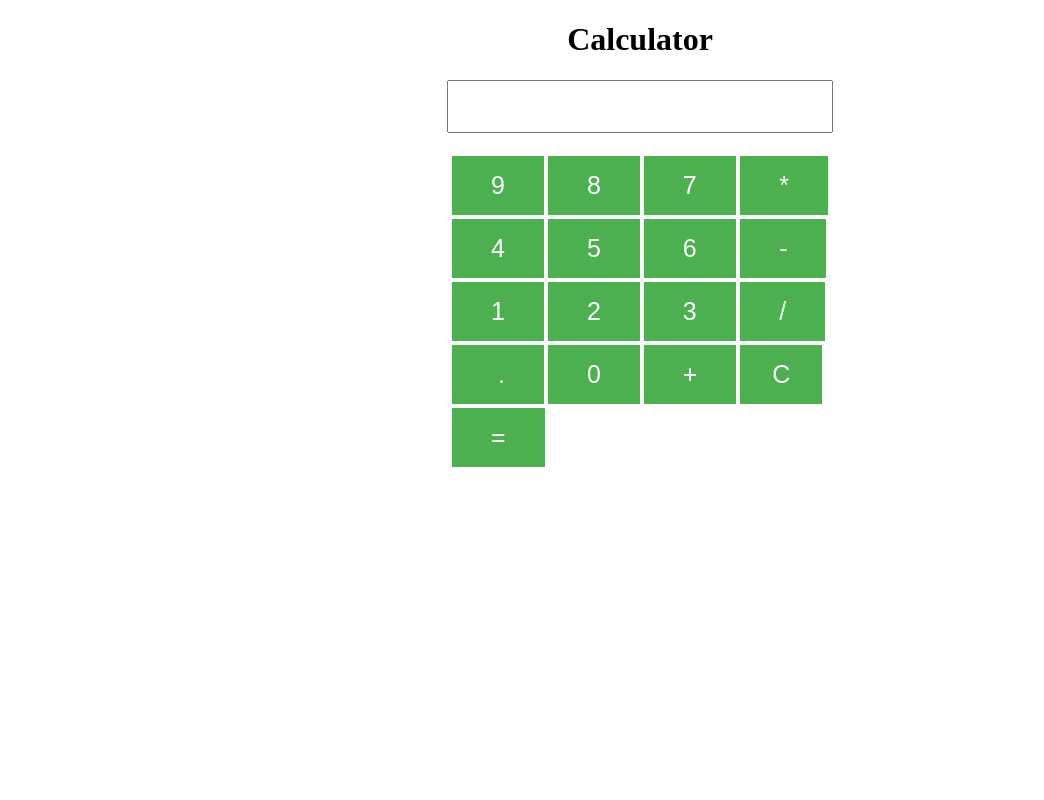
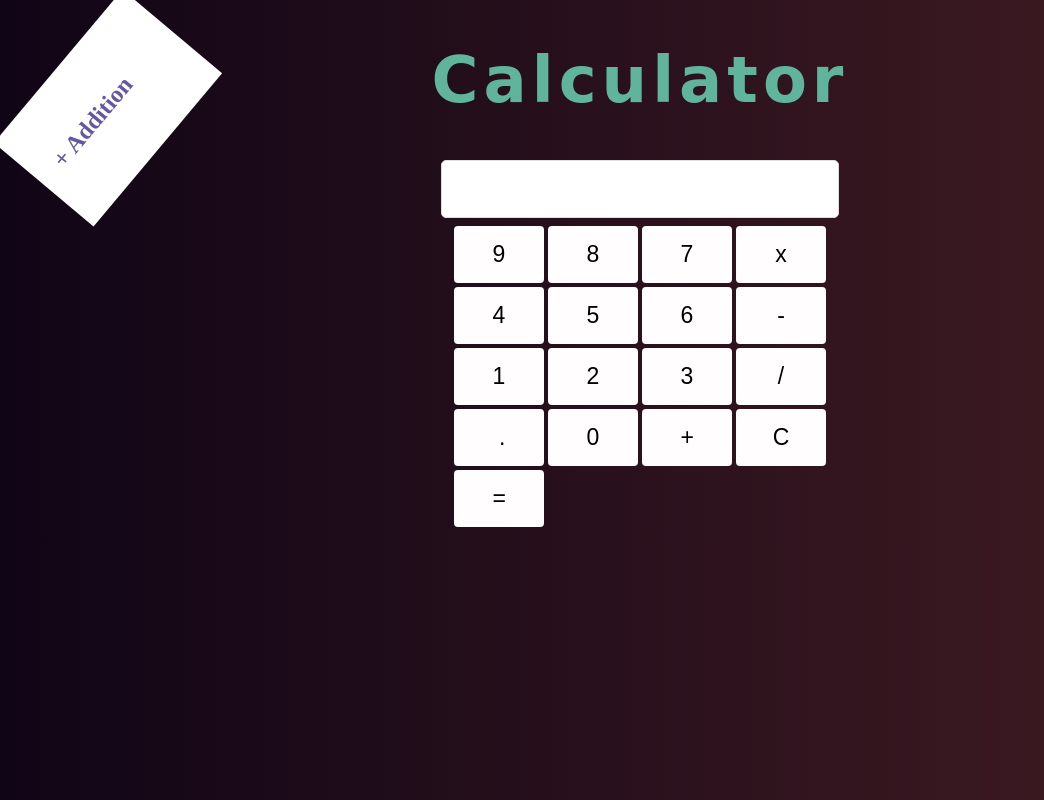
Before and after one commit to srikanthkarra376/Calculator, a plain HTML site: page index.html in a window 1280 px wide. Shown: the whole page, without its empty margins (0-1044 px from the left). Drawn offline with Linux system fonts and the light colour scheme; a web font is replaced by a local one.

Commit message:
added background gradient

```diff
--- a/index.html
+++ b/index.html
@@ -6,10 +6,15 @@
   <title>Calculator</title>
   <meta name="viewport" content="width=device-width, initial-scale=1">
   <link rel="stylesheet" type="text/css" media="screen" href="style.css" />
+  <link href="https://fonts.googleapis.com/css?family=Hanalei+Fill" rel="stylesheet">
 
 </head>
 <body>
   <div id="wrapper">
+
+    <div id="addition">
+      <p>+ Addition</p>
+    </div>
     <center>
       <h1>Calculator</h1>
        <form name="mycal">
@@ -20,7 +25,7 @@
                <td><input type="button" onclick="mycal.result.value +='9'" value=" 9 "></td>
                <td><input type="button" onclick="mycal.result.value +='8'" value=" 8 "></td>
                <td><input type="button" onclick="mycal.result.value +='7'" value=" 7 "></td>
-               <td><input type="button" onclick="mycal.result.value +='*'" value=" * "></td>
+               <td><input type="button" onclick="mycal.result.value +='*'" value=" x "></td>
              </tr>
              <tr>
                 <td><input type="button" onclick="mycal.result.value +='4'" value=" 4 "></td>
@@ -39,8 +44,8 @@
                     <td> <input type="button" onclick="mycal.result.value +='0'" value=" 0 "></td>
                     <td> <input type="button" onclick="mycal.result.value +='+'" value=" + "></td>
                     <td><input type="button" onclick="mycal.result.value =''" value="C"></td>
-                    </tr>
-                    <tr><td colspan="8"><input id="equalBtn" type="button" onclick="mycal.result.value =eval(mycal.result.value)" value=" = "></td></tr>
+                 </tr>
+                    <tr><td colspan="4"><input id="equalBtn" type="button" onclick="mycal.result.value =eval(mycal.result.value)" value=" = "></td></tr>
 
            </table>
          </form>
--- a/style.css
+++ b/style.css
@@ -1,29 +1,61 @@
+body {
+
+  background: -webkit-linear-gradient(to right, #240b36, #c31432);
+  background: linear-gradient(to right, #100516, #441d23);
+}
+#addition {
+  position: absolute;
+  color: rgba(34, 11, 119, 0.692);
+  width: 150px;
+  height: 80px;
+  text-align: left;
+  padding: 25px;
+  font-size:1.5em;
+  font-weight:900;
+  background-color: #fff;
+  -ms-transform: rotate(20deg);
+  -webkit-transform: rotate(50deg);
+  transform: rotate(-50deg);
+}
+h1 {
+  font-family: 'Hanalei Fill', cursive;
+  letter-spacing:5px;
+  font-size:4em;
+  color:rgba(98, 187, 160, 0.959);
+}
+
 input[type="button"]{
-  background-color: #4CAF50; /* Green */
+  text-align: center;
+  display: inline-block;
+  border: 1px solid #ddd;
+  border-radius: 4px;
+  width: 90px;
+  font-size:23px;
+  text-align: center;
+  padding: 15px 32px;
+  cursor: pointer;
+  background-color:  #fffdfd;
   border: none;
-  color: white;
-  padding: 15px 32px;
-  text-align: center;
-  text-decoration: none;
-  display: inline-block;
+  transition: border-color .2s ease-in-out, background-color .2s, box-shadow .1s;
+}
 
-  cursor: pointer;
-  font-size:25px;
-  transition-duration: 0.2s;
-}
 input[type="text"]{
-  padding: 10px 30px;
-  font-size:25px;
+  height: 45px;
+  border: 1px solid #ddd;
+  border-radius: 5px;
+  padding-right: 8px;
+  padding-top: 10px;
   text-align: right;
-  margin-bottom:20px;
+  margin-bottom:5px;
+  font-size: 30px;
+  overflow-x: auto;
+  transition: all .2s ease-in-out;
 }
 input[type="button"]:hover{
   background-color: aliceblue;
-  color:#4CAF50;
+  color:rgb(39, 56, 40);
+  background-color: rgba(241, 241, 241, 0.692);
+  -webkit-box-shadow: 0px 1px 4px 0px rgba(0, 0, 0, 0.2);
+  box-shadow: 0px 1px 4px 0px rgba(0, 0, 0, 0.2);
+  z-index:1;
 }
-td#equalBtn {
-  margin:5px;
-  padding: 10px 196px;
-  font-size:25px;
-  width:50%;
-}
```
Also changed, not shown: app.js (added).
